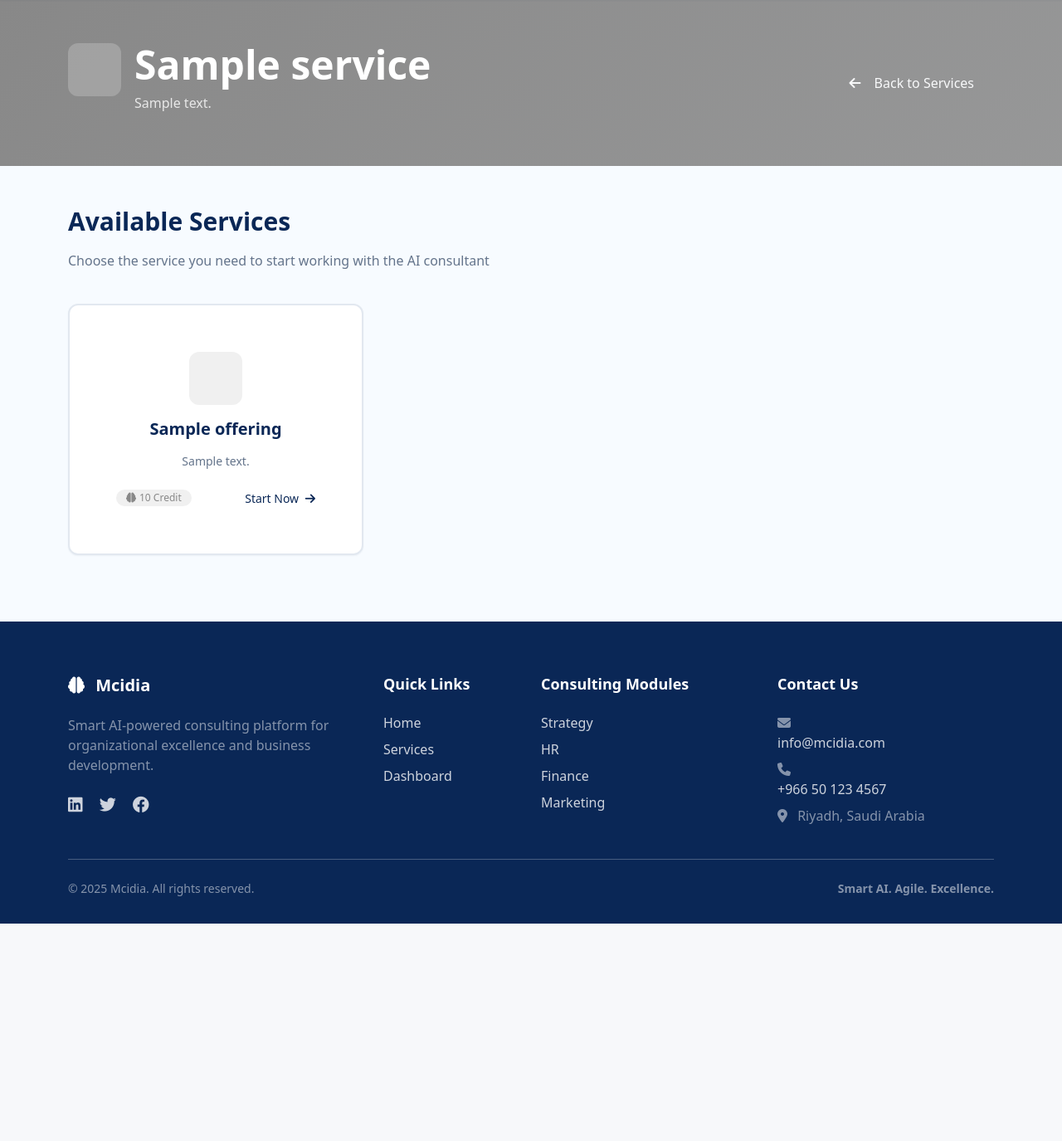
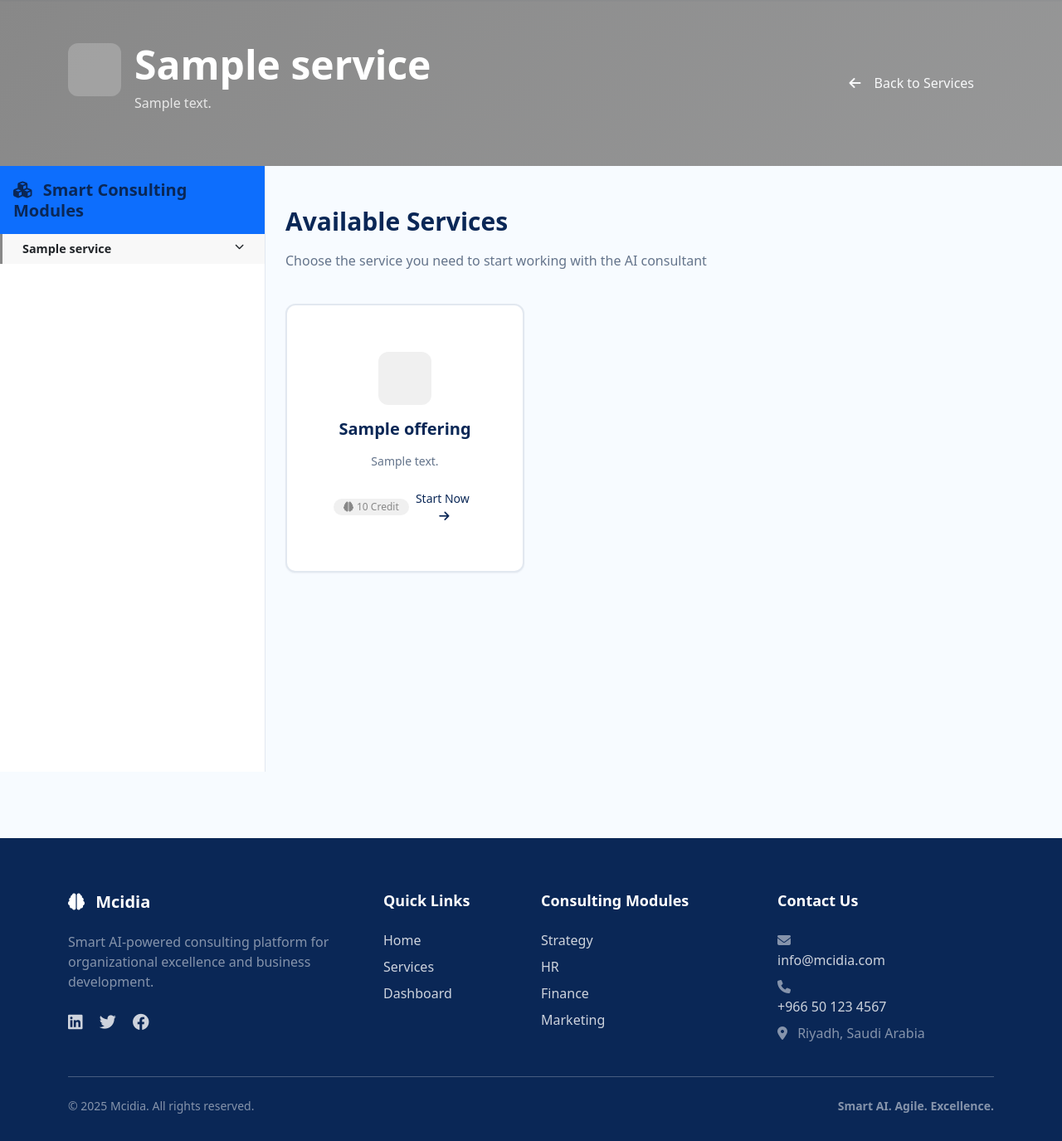
Before and after one commit to Omar-Shaheen-2001/Mcidia_ai, a Flask app: template templates/services/service_detail.html in a window 1280 px wide. Shown: the part 89-1464 px from the top of the page at 83% size. Before the commit the page ends 1202 px from the top, so only its background shows below. Run offline with Flask 3, Linux system fonts and the light colour scheme; tables that the repository leaves empty hold one stand-in row (values such as "Sample post"); the template is opened without the code that fills it: values that come from a table or form of the project are taken from there, most other values are stand-ins (such as "Sample title", 1, 10 or a date in 2020); some libraries are stand-ins or nearby versions.

Commit message:
Add a dynamic sidebar to display all smart consulting modules and their offerings
Integrates a new `services_sidebar` component, fetches all active services and their offerings, and adds mobile toggle functionality to display the sidebar on smaller screens across services, service detail, and offering detail pages.

Replit-Commit-Author: Agent
Replit-Commit-Session-Id: 7ee768ab-58ad-4b22-a429-f137f2ebf147
Replit-Commit-Checkpoint-Type: intermediate_checkpoint
Replit-Commit-Event-Id: 8b73aca2-0592-4e5f-afac-9049f38a2776
Replit-Commit-Screenshot-Url: https://storage.googleapis.com/screenshot-production-us-central1/d73acdb3-c850-41f1-9aa9-431d1ab13f5f/7ee768ab-58ad-4b22-a429-f137f2ebf147/NWkVq3H

```diff
--- /dev/null
+++ b/templates/components/services_sidebar.html
@@ -0,0 +1,152 @@
+<!-- Services Sidebar Component -->
+<div class="services-sidebar {{ 'd-none d-lg-block' if not always_show else '' }}" id="servicesSidebar">
+    <div class="sidebar-header p-3 bg-primary text-white">
+        <h5 class="mb-0">
+            <i class="fas fa-cubes me-2"></i>
+            {{ 'الوحدات الاستشارية الذكية' if lang == 'ar' else 'Smart Consulting Modules' }}
+        </h5>
+    </div>
+
+    <div class="sidebar-content">
+        <div class="accordion accordion-flush" id="servicesAccordion">
+            {% for service in all_services %}
+            <div class="accordion-item border-0">
+                <h2 class="accordion-header" id="heading{{ service.id }}">
+                    <button class="accordion-button {{ 'collapsed' if not (current_service and current_service.id == service.id) else '' }} px-3 py-2"
+                            type="button"
+                            data-bs-toggle="collapse"
+                            data-bs-target="#collapse{{ service.id }}"
+                            aria-expanded="{{ 'true' if (current_service and current_service.id == service.id) else 'false' }}"
+                            aria-controls="collapse{{ service.id }}"
+                            style="background-color: {{ service.color }}10; border-{{ 'right' if lang == 'ar' else 'left' }}: 3px solid {{ service.color }};">
+                        <i class="fas {{ service.icon }} me-2" style="color: {{ service.color }};"></i>
+                        <span class="fw-semibold" style="font-size: 0.9rem;">
+                            {{ service.title_ar if lang == 'ar' else service.title_en }}
+                        </span>
+                    </button>
+                </h2>
+                <div id="collapse{{ service.id }}"
+                     class="accordion-collapse collapse {{ 'show' if (current_service and current_service.id == service.id) else '' }}"
+                     aria-labelledby="heading{{ service.id }}"
+                     data-bs-parent="#servicesAccordion">
+                    <div class="accordion-body p-0">
+                        <ul class="list-unstyled mb-0">
+                            {% for offering in service.offerings if offering.is_active %}
+                            <li class="sidebar-offering-item {{ 'active' if (current_offering and current_offering.id == offering.id) else '' }}">
+                                <a href="{{ url_for('services.offering_detail', service_slug=service.slug, offering_slug=offering.slug) }}"
+                                   class="d-block px-4 py-2 text-decoration-none sidebar-offering-link"
+                                   style="border-{{ 'right' if lang == 'ar' else 'left' }}: 2px solid transparent;">
+                                    <i class="fas fa-circle" style="font-size: 0.4rem; color: {{ service.color }}; opacity: 0.5;"></i>
+                                    <span class="ms-2" style="font-size: 0.85rem;">
+                                        {{ offering.title_ar if lang == 'ar' else offering.title_en }}
+                                    </span>
+                                </a>
+                            </li>
+                            {% endfor %}
+                        </ul>
+                    </div>
+                </div>
+            </div>
+            {% endfor %}
+        </div>
+    </div>
+</div>
+
+<style>
+.services-sidebar {
+    height: calc(100vh - 70px);
+    overflow-y: auto;
+    background-color: #ffffff;
+    border-{{ 'left' if lang == 'ar' else 'right' }}: 1px solid var(--color-border);
+    position: sticky;
+    top: 70px;
+}
+
+.sidebar-content {
+    padding: 0;
+}
+
+.accordion-button {
+    font-size: 0.9rem;
+    box-shadow: none !important;
+}
+
+.accordion-button:not(.collapsed) {
+    background-color: transparent;
+    color: inherit;
+}
+
+.accordion-button::after {
+    background-image: none;
+    content: "\f078";
+    font-family: "Font Awesome 6 Free";
+    font-weight: 900;
+    font-size: 0.7rem;
+}
+
+.accordion-button:not(.collapsed)::after {
+    content: "\f077";
+}
+
+.sidebar-offering-link {
+    color: var(--color-text-secondary);
+    transition: all 0.2s ease;
+}
+
+.sidebar-offering-link:hover {
+    background-color: var(--color-background);
+    color: var(--color-primary);
+    padding-{{ 'right' if lang == 'ar' else 'left' }}: 1.5rem !important;
+}
+
+.sidebar-offering-item.active .sidebar-offering-link {
+    background-color: var(--color-primary-subtle);
+    color: var(--color-primary);
+    font-weight: 600;
+    border-{{ 'right' if lang == 'ar' else 'left' }}-color: var(--color-primary) !important;
+}
+
+/* Dark mode support */
+@media (prefers-color-scheme: dark) {
+    .services-sidebar {
+        background-color: #1a1a1a;
+        border-color: #333;
+    }
+}
+
+/* Scrollbar styling */
+.services-sidebar::-webkit-scrollbar {
+    width: 6px;
+}
+
+.services-sidebar::-webkit-scrollbar-track {
+    background: transparent;
+}
+
+.services-sidebar::-webkit-scrollbar-thumb {
+    background: #ccc;
+    border-radius: 3px;
+}
+
+.services-sidebar::-webkit-scrollbar-thumb:hover {
+    background: #999;
+}
+
+/* Mobile toggle button */
+@media (max-width: 991px) {
+    .services-sidebar {
+        position: fixed;
+        {{ 'right' if lang == 'ar' else 'left' }}: -300px;
+        top: 70px;
+        width: 300px;
+        height: calc(100vh - 70px);
+        z-index: 1040;
+        transition: {{ 'right' if lang == 'ar' else 'left' }} 0.3s ease;
+        box-shadow: 2px 0 10px rgba(0,0,0,0.1);
+    }
+
+    .services-sidebar.show {
+        {{ 'right' if lang == 'ar' else 'left' }}: 0;
+    }
+}
+</style>
--- a/templates/services/service_detail.html
+++ b/templates/services/service_detail.html
@@ -3,6 +3,16 @@
 {% block title %}{{ service.title_ar if lang == 'ar' else service.title_en }} - Mcidia{% endblock %}
 
 {% block content %}
+<!-- Mobile Sidebar Toggle -->
+<div class="d-lg-none bg-white border-bottom py-2 sticky-top" style="top: 70px; z-index: 1030;">
+    <div class="container">
+        <button class="btn btn-sm btn-outline-primary" type="button" id="sidebarToggle">
+            <i class="fas fa-bars me-2"></i>
+            {{ 'الوحدات الاستشارية' if lang == 'ar' else 'Consulting Modules' }}
+        </button>
+    </div>
+</div>
+
 <!-- Service Header -->
 <section class="py-5" style="background: linear-gradient(135deg, {{ service.color }} 0%, {{ service.color }}dd 100%);">
     <div class="container text-white">
@@ -32,8 +42,17 @@
     </div>
 </section>
 
-<!-- Service Offerings -->
-<div class="container my-5">
+<!-- Service Content with Sidebar -->
+<div class="container-fluid">
+    <div class="row">
+        <!-- Sidebar -->
+        <div class="col-lg-3 px-0">
+            {% include 'components/services_sidebar.html' %}
+        </div>
+
+        <!-- Main Content -->
+        <div class="col-lg-9">
+            <div class="container my-5">
     <div class="row mb-4">
         <div class="col-12">
             <h3 class="fw-bold">
@@ -92,8 +111,52 @@
                     </p>
                 </div>
             </div>
+            </div>
+        </div>
+        {% endif %}
+            </div>
         </div>
     </div>
-    {% endif %}
 </div>
+
+<!-- Sidebar Overlay for Mobile -->
+<div class="sidebar-overlay d-lg-none" id="sidebarOverlay"></div>
+
+<script>
+// Mobile sidebar toggle
+document.addEventListener('DOMContentLoaded', function() {
+    const sidebar = document.getElementById('servicesSidebar');
+    const toggle = document.getElementById('sidebarToggle');
+    const overlay = document.getElementById('sidebarOverlay');
+
+    if (toggle && sidebar && overlay) {
+        toggle.addEventListener('click', function() {
+            sidebar.classList.toggle('show');
+            overlay.classList.toggle('show');
+        });
+
+        overlay.addEventListener('click', function() {
+            sidebar.classList.remove('show');
+            overlay.classList.remove('show');
+        });
+    }
+});
+</script>
+
+<style>
+.sidebar-overlay {
+    position: fixed;
+    top: 0;
+    left: 0;
+    right: 0;
+    bottom: 0;
+    background-color: rgba(0,0,0,0.5);
+    z-index: 1035;
+    display: none;
+}
+
+.sidebar-overlay.show {
+    display: block;
+}
+</style>
 {% endblock %}
```
Also changed, not shown: blueprints/services_bp.py (+29 -0 lines), templates/services/index.html (+64 -2 lines), templates/services/offering_detail.html (+61 -2 lines), 1 other file.
